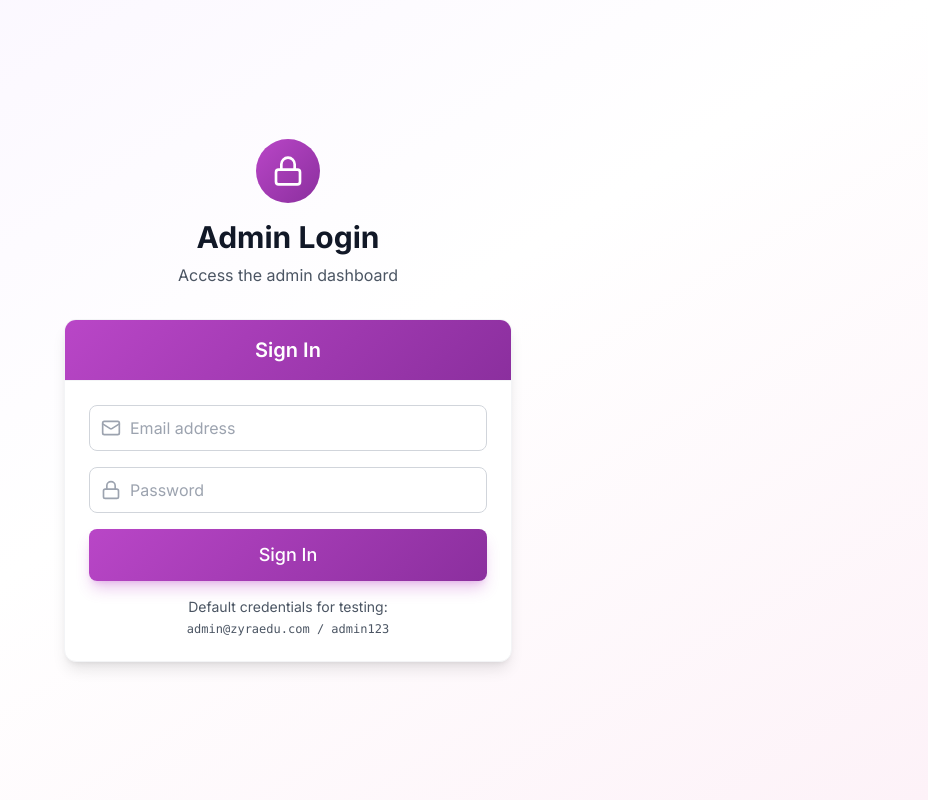
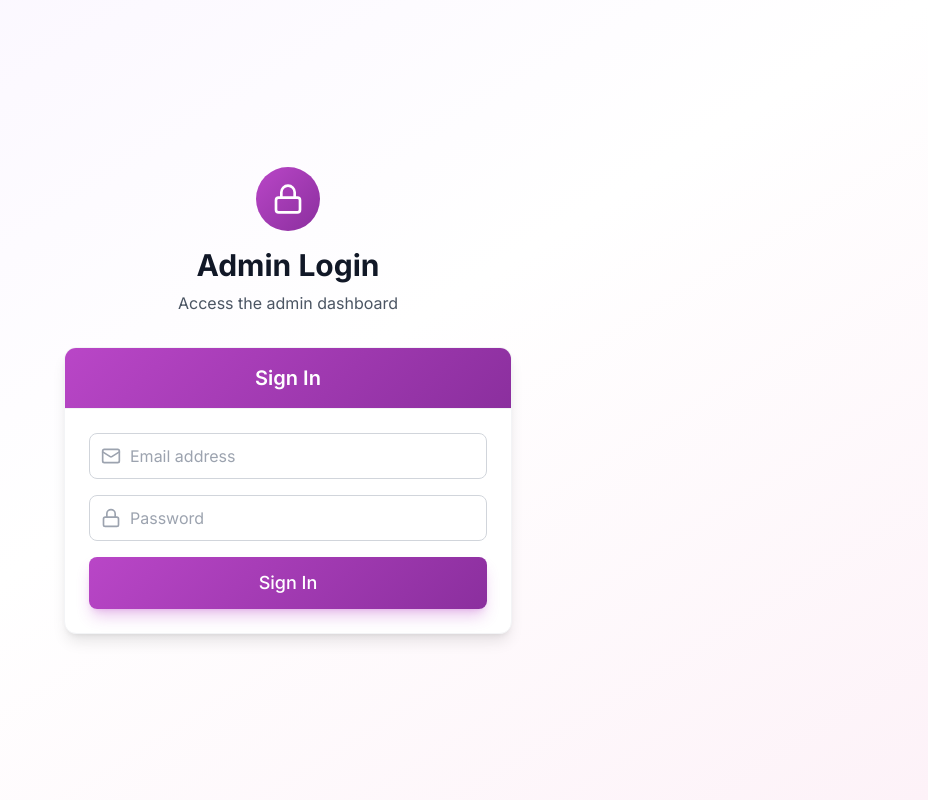
Before and after one commit to ITSXolved/noor-e-quran, a Next.js app: page /admin/login in a window 1280 px wide. Shown: the whole page, without its empty margins (352-1280 px from the left). Built offline with nearby package versions, Linux system fonts and the light colour scheme.

Commit message:
Remove default test credentials from admin login page for security

```diff
--- a/app/admin/login/page.tsx
+++ b/app/admin/login/page.tsx
@@ -107,11 +107,6 @@ export default function AdminLoginPage() {
                                 {isLoading ? 'Signing in...' : 'Sign In'}
                             </Button>
                         </form>
-
-                        <div className="mt-4 text-center text-sm text-gray-600">
-                            <p>Default credentials for testing:</p>
-                            <p className="font-mono text-xs mt-1">admin@zyraedu.com / admin123</p>
-                        </div>
                     </CardContent>
                 </Card>
             </div>
```
